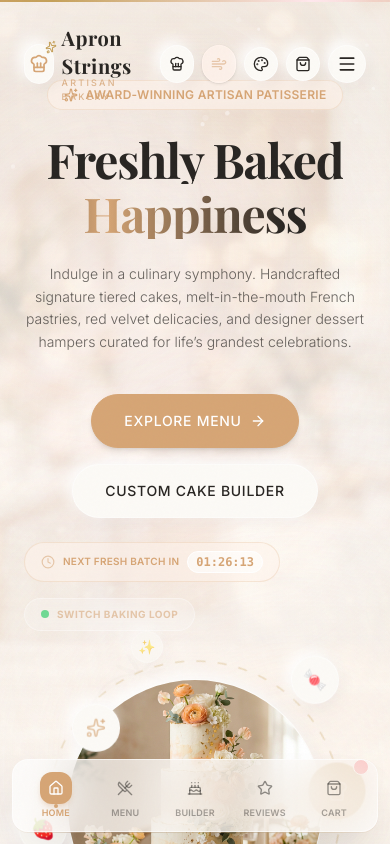
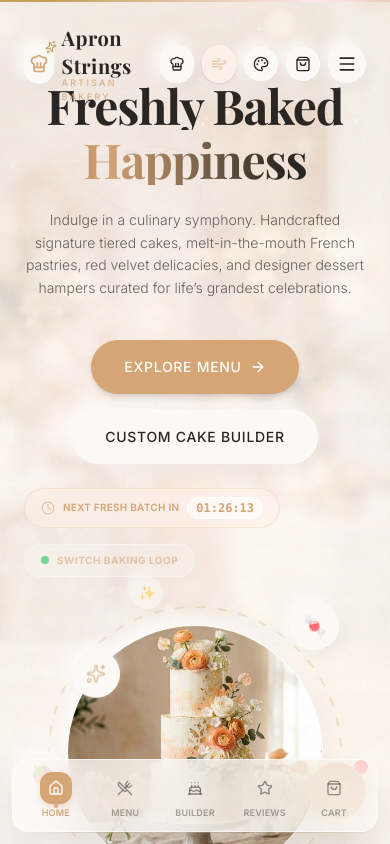
Before and after one commit to guru22cseb37/Apron-Strings, a Next.js app: page / in a window 390 px wide. Shown: the top 844 px of the page. Built offline with nearby package versions, Linux system fonts and the light colour scheme; a web font is replaced by a local one.

Commit message:
style: remove overlapping award badge to fix mobile layout collision

```diff
--- a/src/components/Hero.tsx
+++ b/src/components/Hero.tsx
@@ -383,15 +383,7 @@ export default function Hero({ onScrollToSection }: HeroProps) {
 
           {/* Hero Left: Headlines & CTA */}
           <div className="lg:col-span-6 flex flex-col text-center lg:text-left items-center lg:items-start">
-            <motion.div
-              initial={{ opacity: 0, y: 30 }}
-              animate={{ opacity: 1, y: 0 }}
-              transition={{ delay: 0.6, duration: 0.8 }}
-              className="inline-flex items-center gap-2 px-4 py-1.5 rounded-full border border-apron-caramel/20 bg-apron-peach/60 backdrop-blur-md text-xs font-semibold text-apron-caramel tracking-wide uppercase mb-6"
-            >
-              <Sparkles className="w-3.5 h-3.5" />
-              Award-Winning Artisan Patisserie
-            </motion.div>
+
 
             <h1 className="font-serif text-5xl md:text-7xl font-bold tracking-tight text-apron-charcoal leading-[1.05] mb-6">
               <span className="block overflow-hidden relative">
```
